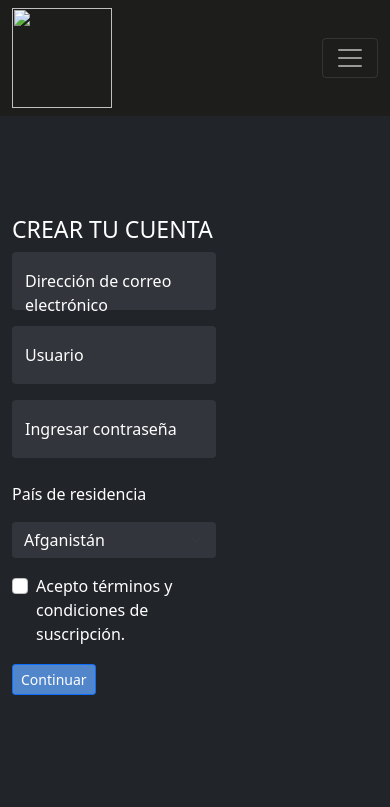
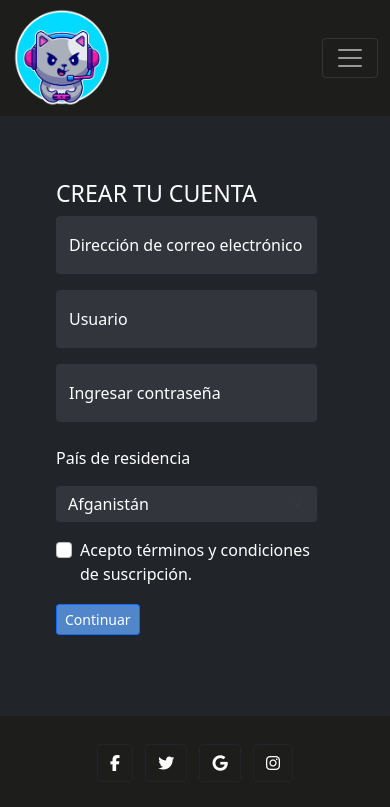
Before and after one commit to Aljotar/Blog-videojuegos, a plain HTML site: page registro/registro.html in a window 390 px wide. Shown: the top 807 px of the page. Drawn offline with nearby package versions, Linux system fonts and the light colour scheme; files that its build step writes are made by us from their sources; a web font is replaced by a local one.

Commit message:
Se ajusta responsive seccion registro

```diff
--- a/registro/registro.css
+++ b/registro/registro.css
@@ -23,7 +23,8 @@ body {
     width: 100%;
 }
 .formulario_estilo {
-    margin-top: 100px;
+    width: 100%;
+    margin: 40px 0px 0px 20px;
 }
 
 .boton_continuar {
@@ -46,3 +47,10 @@ body {
         background-color: #0d6efd;
     }
 }
+
+@media (min-width: 992px){
+
+    .col-10{
+        width: 60%;
+    }
+}
--- a/registro/registro.html
+++ b/registro/registro.html
@@ -26,7 +26,7 @@
         <nav class="navbar navbar-expand-lg navbar-dark" style="background-color: #1D1D1B;">
             <div class="container-fluid">
                 <div>
-                    <img src="./imagenes/logo.png" alt="">
+                    <img src="/imagenes/logo.png" alt="">
                 </div>
 
                 <button class="navbar-toggler" type="button" data-bs-toggle="collapse"
@@ -49,10 +49,10 @@
 
     <section class="registro">
 
-        <div class="formulario container">
+        <div class="formulario container p-4">
             <div class="row formulario_estilo">
                 <h3 class="text-white">CREAR TU CUENTA</h3>
-                <div class="col-7">
+                <div class="col-10">
                     <div class="form-floating mb-3 text-white">
                         <input type="email" class="form-control text-white" id="floatingInput"
                             placeholder="name@example.com" style="background-color: #32353c;border: none;">
@@ -69,7 +69,7 @@
                         <label for="floatingPassword">Ingresar contraseña</label>
                     </div>
                 </div>
-                <div class="col-7 text-white mt-4">
+                <div class="col-10 text-white mt-4">
                     <p>País de residencia</p>
                     <select class="form-select text-white" aria-label="Default select example"
                         style="background-color: #32353c;border: none">
@@ -84,7 +84,7 @@
                         <option value="3">Homero</option>
                     </select>
                 </div>
-                <div class="col-7 mt-3">
+                <div class="col-10 mt-3">
                     <div class="form-check text-white">
                         <input class="form-check-input" type="checkbox" value="" id="flexCheckIndeterminate">
                         <label class="form-check-label" for="flexCheckIndeterminate">
```
Also changed, not shown: index.html (+1 -1 lines), registro/registro.js (added).
